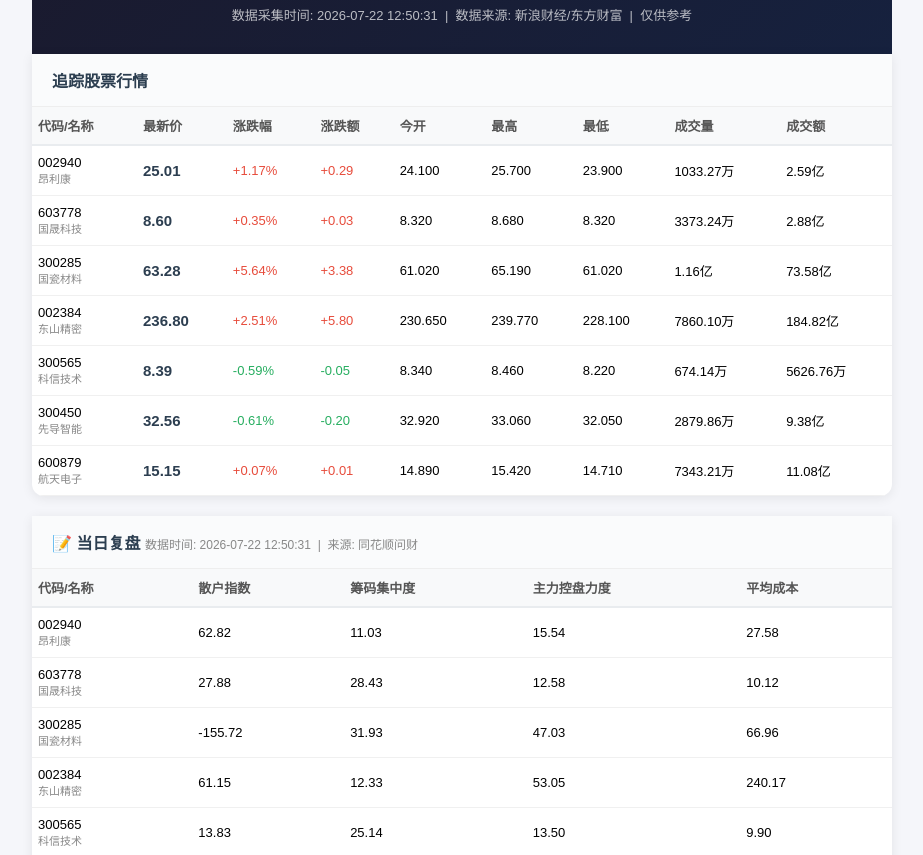
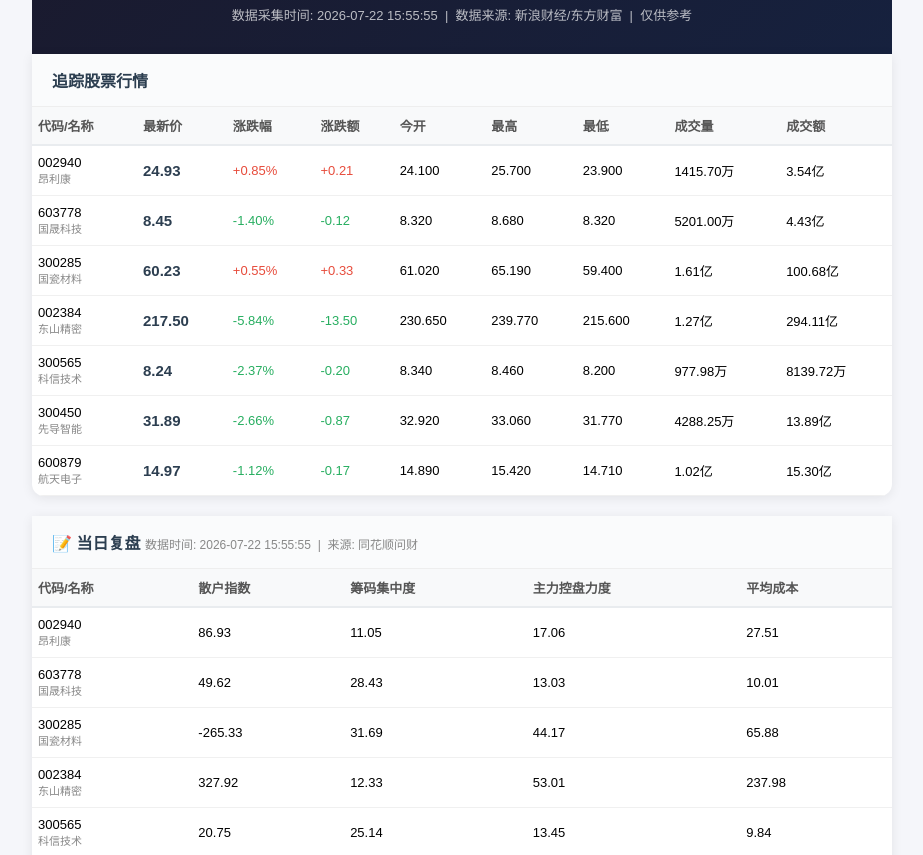
Before and after one commit to cyufeng063-ux/stock-monitor, a plain HTML site: page index.html in a window 1280 px wide. Shown: the part 96-951 px from the top of the page, without its empty margins (178-1101 px from the left). Drawn offline with Linux system fonts and the light colour scheme.

Commit message:
更新报告 2026-07-22 15:55

```diff
--- a/index.html
+++ b/index.html
@@ -22,7 +22,7 @@
 <div class="container">
   <div class="header">
     <h1>陈姝宝的A股信息收集</h1>
-    <p>数据采集时间: 2026-07-22 12:50:31 &nbsp;|&nbsp; 数据来源: 新浪财经/东方财富 &nbsp;|&nbsp; 仅供参考</p>
+    <p>数据采集时间: 2026-07-22 15:55:55 &nbsp;|&nbsp; 数据来源: 新浪财经/东方财富 &nbsp;|&nbsp; 仅供参考</p>
   </div>
 
         <div class="card">
@@ -33,139 +33,139 @@
 
             <tr id="row-002940">
               <td>002940<br><span style="color:#888;font-size:11px">昂利康</span></td>
-              <td id="price-002940" style="color:#2c3e50;font-weight:bold;font-size:15px">25.01</td>
-              <td id="chgpct-002940" style="color:#e74c3c">+1.17%</td>
-              <td id="chg-002940" style="color:#e74c3c">+0.29</td>
+              <td id="price-002940" style="color:#2c3e50;font-weight:bold;font-size:15px">24.93</td>
+              <td id="chgpct-002940" style="color:#e74c3c">+0.85%</td>
+              <td id="chg-002940" style="color:#e74c3c">+0.21</td>
               <td id="open-002940">24.100</td>
               <td id="high-002940">25.700</td>
               <td id="low-002940">23.900</td>
-              <td id="vol-002940">1033.27万</td>
-              <td id="amount-002940">2.59亿</td>
+              <td id="vol-002940">1415.70万</td>
+              <td id="amount-002940">3.54亿</td>
             </tr>
             <tr id="row-603778">
               <td>603778<br><span style="color:#888;font-size:11px">国晟科技</span></td>
-              <td id="price-603778" style="color:#2c3e50;font-weight:bold;font-size:15px">8.60</td>
-              <td id="chgpct-603778" style="color:#e74c3c">+0.35%</td>
-              <td id="chg-603778" style="color:#e74c3c">+0.03</td>
+              <td id="price-603778" style="color:#2c3e50;font-weight:bold;font-size:15px">8.45</td>
+              <td id="chgpct-603778" style="color:#27ae60">-1.40%</td>
+              <td id="chg-603778" style="color:#27ae60">-0.12</td>
               <td id="open-603778">8.320</td>
               <td id="high-603778">8.680</td>
               <td id="low-603778">8.320</td>
-              <td id="vol-603778">3373.24万</td>
-              <td id="amount-603778">2.88亿</td>
+              <td id="vol-603778">5201.00万</td>
+              <td id="amount-603778">4.43亿</td>
             </tr>
             <tr id="row-300285">
               <td>300285<br><span style="color:#888;font-size:11px">国瓷材料</span></td>
-              <td id="price-300285" style="color:#2c3e50;font-weight:bold;font-size:15px">63.28</td>
-              <td id="chgpct-300285" style="color:#e74c3c">+5.64%</td>
-              <td id="chg-300285" style="color:#e74c3c">+3.38</td>
+              <td id="price-300285" style="color:#2c3e50;font-weight:bold;font-size:15px">60.23</td>
+              <td id="chgpct-300285" style="color:#e74c3c">+0.55%</td>
+              <td id="chg-300285" style="color:#e74c3c">+0.33</td>
               <td id="open-300285">61.020</td>
               <td id="high-300285">65.190</td>
-              <td id="low-300285">61.020</td>
-              <td id="vol-300285">1.16亿</td>
-              <td id="amount-300285">73.58亿</td>
+              <td id="low-300285">59.400</td>
+              <td id="vol-300285">1.61亿</td>
+              <td id="amount-300285">100.68亿</td>
             </tr>
             <tr id="row-002384">
               <td>002384<br><span style="color:#888;font-size:11px">东山精密</span></td>
-              <td id="price-002384" style="color:#2c3e50;font-weight:bold;font-size:15px">236.80</td>
-              <td id="chgpct-002384" style="color:#e74c3c">+2.51%</td>
-              <td id="chg-002384" style="color:#e74c3c">+5.80</td>
+              <td id="price-002384" style="color:#2c3e50;font-weight:bold;font-size:15px">217.50</td>
+              <td id="chgpct-002384" style="color:#27ae60">-5.84%</td>
+              <td id="chg-002384" style="color:#27ae60">-13.50</td>
               <td id="open-002384">230.650</td>
               <td id="high-002384">239.770</td>
-              <td id="low-002384">228.100</td>
-              <td id="vol-002384">7860.10万</td>
-              <td id="amount-002384">184.82亿</td>
+              <td id="low-002384">215.600</td>
+              <td id="vol-002384">1.27亿</td>
+              <td id="amount-002384">294.11亿</td>
             </tr>
             <tr id="row-300565">
               <td>300565<br><span style="color:#888;font-size:11px">科信技术</span></td>
-              <td id="price-300565" style="color:#2c3e50;font-weight:bold;font-size:15px">8.39</td>
-              <td id="chgpct-300565" style="color:#27ae60">-0.59%</td>
-              <td id="chg-300565" style="color:#27ae60">-0.05</td>
+              <td id="price-300565" style="color:#2c3e50;font-weight:bold;font-size:15px">8.24</td>
+              <td id="chgpct-300565" style="color:#27ae60">-2.37%</td>
+              <td id="chg-300565" style="color:#27ae60">-0.20</td>
               <td id="open-300565">8.340</td>
               <td id="high-300565">8.460</td>
-              <td id="low-300565">8.220</td>
-              <td id="vol-300565">674.14万</td>
-              <td id="amount-300565">5626.76万</td>
+              <td id="low-300565">8.200</td>
+              <td id="vol-300565">977.98万</td>
+              <td id="amount-300565">8139.72万</td>
             </tr>
             <tr id="row-300450">
               <td>300450<br><span style="color:#888;font-size:11px">先导智能</span></td>
-              <td id="price-300450" style="color:#2c3e50;font-weight:bold;font-size:15px">32.56</td>
-              <td id="chgpct-300450" style="color:#27ae60">-0.61%</td>
-              <td id="chg-300450" style="color:#27ae60">-0.20</td>
+              <td id="price-300450" style="color:#2c3e50;font-weight:bold;font-size:15px">31.89</td>
+              <td id="chgpct-300450" style="color:#27ae60">-2.66%</td>
+              <td id="chg-300450" style="color:#27ae60">-0.87</td>
               <td id="open-300450">32.920</td>
               <td id="high-300450">33.060</td>
-              <td id="low-300450">32.050</td>
-              <td id="vol-300450">2879.86万</td>
-              <td id="amount-300450">9.38亿</td>
+              <td id="low-300450">31.770</td>
+              <td id="vol-300450">4288.25万</td>
+              <td id="amount-300450">13.89亿</td>
             </tr>
             <tr id="row-600879">
               <td>600879<br><span style="color:#888;font-size:11px">航天电子</span></td>
-              <td id="price-600879" style="color:#2c3e50;font-weight:bold;font-size:15px">15.15</td>
-              <td id="chgpct-600879" style="color:#e74c3c">+0.07%</td>
-              <td id="chg-600879" style="color:#e74c3c">+0.01</td>
+              <td id="price-600879" style="color:#2c3e50;font-weight:bold;font-size:15px">14.97</td>
+              <td id="chgpct-600879" style="color:#27ae60">-1.12%</td>
+              <td id="chg-600879" style="color:#27ae60">-0.17</td>
               <td id="open-600879">14.890</td>
               <td id="high-600879">15.420</td>
               <td id="low-600879">14.710</td>
-              <td id="vol-600879">7343.21万</td>
-              <td id="amount-600879">11.08亿</td>
+              <td id="vol-600879">1.02亿</td>
+              <td id="amount-600879">15.30亿</td>
             </tr>
         </table>
         </div>
     </div>
 
     <div class="card">
-    <div class="card-title">📝 当日复盘 <span style="font-size:12px;color:#888;font-weight:normal">数据时间: 2026-07-22 12:50:31 &nbsp;|&nbsp; 来源: 同花顺问财</span></div>
+    <div class="card-title">📝 当日复盘 <span style="font-size:12px;color:#888;font-weight:normal">数据时间: 2026-07-22 15:55:55 &nbsp;|&nbsp; 来源: 同花顺问财</span></div>
     <div style="overflow-x:auto">
     <table>
         <tr><th>代码/名称</th><th>散户指数</th><th>筹码集中度</th><th>主力控盘力度</th><th>平均成本</th></tr>
 
             <tr id="rev-row-002940">
               <td>002940<br><span style="color:#888;font-size:11px">昂利康</span></td>
-              <td id="rev-retail-002940">62.82</td>
-              <td id="rev-chip-002940">11.03</td>
-              <td id="rev-ctrl-002940">15.54</td>
-              <td id="rev-cost-002940">27.58</td>
+              <td id="rev-retail-002940">86.93</td>
+              <td id="rev-chip-002940">11.05</td>
+              <td id="rev-ctrl-002940">17.06</td>
+              <td id="rev-cost-002940">27.51</td>
             </tr>
             <tr id="rev-row-603778">
               <td>603778<br><span style="color:#888;font-size:11px">国晟科技</span></td>
-              <td id="rev-retail-603778">27.88</td>
+              <td id="rev-retail-603778">49.62</td>
               <td id="rev-chip-603778">28.43</td>
-              <td id="rev-ctrl-603778">12.58</td>
-              <td id="rev-cost-603778">10.12</td>
+              <td id="rev-ctrl-603778">13.03</td>
+              <td id="rev-cost-603778">10.01</td>
             </tr>
             <tr id="rev-row-300285">
               <td>300285<br><span style="color:#888;font-size:11px">国瓷材料</span></td>
-              <td id="rev-retail-300285">-155.72</td>
-              <td id="rev-chip-300285">31.93</td>
-              <td id="rev-ctrl-300285">47.03</td>
-              <td id="rev-cost-300285">66.96</td>
+              <td id="rev-retail-300285">-265.33</td>
+              <td id="rev-chip-300285">31.69</td>
+              <td id="rev-ctrl-300285">44.17</td>
+              <td id="rev-cost-300285">65.88</td>
             </tr>
             <tr id="rev-row-002384">
               <td>002384<br><span style="color:#888;font-size:11px">东山精密</span></td>
-              <td id="rev-retail-002384">61.15</td>
+              <td id="rev-retail-002384">327.92</td>
               <td id="rev-chip-002384">12.33</td>
-              <td id="rev-ctrl-002384">53.05</td>
-              <td id="rev-cost-002384">240.17</td>
+              <td id="rev-ctrl-002384">53.01</td>
+              <td id="rev-cost-002384">237.98</td>
             </tr>
             <tr id="rev-row-300565">
               <td>300565<br><span style="color:#888;font-size:11px">科信技术</span></td>
-              <td id="rev-retail-300565">13.83</td>
+              <td id="rev-retail-300565">20.75</td>
               <td id="rev-chip-300565">25.14</td>
-              <td id="rev-ctrl-300565">13.50</td>
-              <td id="rev-cost-300565">9.90</td>
+              <td id="rev-ctrl-300565">13.45</td>
+              <td id="rev-cost-300565">9.84</td>
             </tr>
             <tr id="rev-row-300450">
               <td>300450<br><span style="color:#888;font-size:11px">先导智能</span></td>
-              <td id="rev-retail-300450">76.25</td>
+              <td id="rev-retail-300450">74.45</td>
               <td id="rev-chip-300450">27.37</td>
-              <td id="rev-ctrl-300450">39.02</td>
-              <td id="rev-cost-300450">42.55</td>
+              <td id="rev-ctrl-300450">34.91</td>
+              <td id="rev-cost-300450">42.32</td>
             </tr>
             <tr id="rev-row-600879">
               <td>600879<br><span style="color:#888;font-size:11px">航天电子</span></td>
-              <td id="rev-retail-600879">13.03</td>
-              <td id="rev-chip-600879">22.29</td>
-              <td id="rev-ctrl-600879">21.53</td>
-              <td id="rev-cost-600879">20.57</td>
+              <td id="rev-retail-600879">24.50</td>
+              <td id="rev-chip-600879">22.41</td>
+              <td id="rev-ctrl-600879">20.48</td>
+              <td id="rev-cost-600879">20.46</td>
             </tr>    </table>
     </div>
     </div>
@@ -258,17 +258,12 @@ function closeExpModal(){document.getElementById('expModal').style.display='none
             </li><li style="color:#888;font-size:11px;font-weight:bold;padding-top:10px;border-bottom:none">⏰ 2026-07-17 19:28:12</li>
             <li>
               <span class="tag">300450</span>
-              <a href="https://data.eastmoney.com/notices/detail/300450/AN202607171827062333.html" target="_blank" style="color:#2c3e50;text-decoration:none" onmouseover="this.style.textDecoration='underline'" onmouseout="this.style.textDecoration='none'">先导智能:关于公司2024年限制性股票激励计划第二个归属期归属条件成就的公告</a>
-
-            </li>
-            <li>
-              <span class="tag">300450</span>
               <a href="https://data.eastmoney.com/notices/detail/300450/AN202607171827062330.html" target="_blank" style="color:#2c3e50;text-decoration:none" onmouseover="this.style.textDecoration='underline'" onmouseout="this.style.textDecoration='none'">先导智能:关于作废部分已授予尚未归属的限制性股票的公告</a>
 
             </li>
             <li>
               <span class="tag">300450</span>
-              <a href="https://data.eastmoney.com/notices/detail/300450/AN202607171827062329.html" target="_blank" style="color:#2c3e50;text-decoration:none" onmouseover="this.style.textDecoration='underline'" onmouseout="this.style.textDecoration='none'">先导智能:上海市锦天城律师事务所关于无锡先导智能装备股份有限公司2023年限制性股票激励计划部分限制性股票作废事项的法律意见书</a>
+              <a href="https://data.eastmoney.com/notices/detail/300450/AN202607171827062333.html" target="_blank" style="color:#2c3e50;text-decoration:none" onmouseover="this.style.textDecoration='underline'" onmouseout="this.style.textDecoration='none'">先导智能:关于公司2024年限制性股票激励计划第二个归属期归属条件成就的公告</a>
 
             </li>
             <li>
@@ -283,6 +278,11 @@ function closeExpModal(){document.getElementById('expModal').style.display='none
             </li>
             <li>
               <span class="tag">300450</span>
+              <a href="https://data.eastmoney.com/notices/detail/300450/AN202607171827062329.html" target="_blank" style="color:#2c3e50;text-decoration:none" onmouseover="this.style.textDecoration='underline'" onmouseout="this.style.textDecoration='none'">先导智能:上海市锦天城律师事务所关于无锡先导智能装备股份有限公司2023年限制性股票激励计划部分限制性股票作废事项的法律意见书</a>
+
+            </li>
+            <li>
+              <span class="tag">300450</span>
               <a href="https://data.eastmoney.com/notices/detail/300450/AN202607171827062271.html" target="_blank" style="color:#2c3e50;text-decoration:none" onmouseover="this.style.textDecoration='underline'" onmouseout="this.style.textDecoration='none'">先导智能:关于变更财务总监的公告</a>
 
             </li>
@@ -293,12 +293,12 @@ function closeExpModal(){document.getElementById('expModal').style.display='none
             </li><li style="color:#888;font-size:11px;font-weight:bold;padding-top:10px;border-bottom:none">⏰ 2026-07-17 17:57:22</li>
             <li>
               <span class="tag">603778</span>
-              <a href="https://data.eastmoney.com/notices/detail/603778/AN202607171827059732.html" target="_blank" style="color:#2c3e50;text-decoration:none" onmouseover="this.style.textDecoration='underline'" onmouseout="this.style.textDecoration='none'">国晟科技:中审众环会计师事务所(特殊普通合伙)关于国晟世安科技股份有限公司2025年年度报告的信息披露监管问询函的回复</a>
+              <a href="https://data.eastmoney.com/notices/detail/603778/AN202607171827059733.html" target="_blank" style="color:#2c3e50;text-decoration:none" onmouseover="this.style.textDecoration='underline'" onmouseout="this.style.textDecoration='none'">国晟科技:关于2025年年度报告的信息披露监管问询函的回复公告</a>
 
             </li>
             <li>
               <span class="tag">603778</span>
-              <a href="https://data.eastmoney.com/notices/detail/603778/AN202607171827059733.html" target="_blank" style="color:#2c3e50;text-decoration:none" onmouseover="this.style.textDecoration='underline'" onmouseout="this.style.textDecoration='none'">国晟科技:关于2025年年度报告的信息披露监管问询函的回复公告</a>
+              <a href="https://data.eastmoney.com/notices/detail/603778/AN202607171827059732.html" target="_blank" style="color:#2c3e50;text-decoration:none" onmouseover="this.style.textDecoration='underline'" onmouseout="this.style.textDecoration='none'">国晟科技:中审众环会计师事务所(特殊普通合伙)关于国晟世安科技股份有限公司2025年年度报告的信息披露监管问询函的回复</a>
 
             </li><li style="color:#888;font-size:11px;font-weight:bold;padding-top:10px;border-bottom:none">⏰ 2026-07-16 17:07:06</li>
             <li>
@@ -343,12 +343,12 @@ function closeExpModal(){document.getElementById('expModal').style.display='none
             </li>
             <li>
               <span class="tag">002940</span>
-              <a href="https://data.eastmoney.com/notices/detail/002940/AN202607081826820579.html" target="_blank" style="color:#2c3e50;text-decoration:none" onmouseover="this.style.textDecoration='underline'" onmouseout="this.style.textDecoration='none'">昂利康:关于向特定对象发行股票提交募集说明书(注册稿)等申请文件的提示性公告</a>
+              <a href="https://data.eastmoney.com/notices/detail/002940/AN202607081826820597.html" target="_blank" style="color:#2c3e50;text-decoration:none" onmouseover="this.style.textDecoration='underline'" onmouseout="this.style.textDecoration='none'">昂利康:东方证券股份有限公司关于浙江昂利康制药股份有限公司2025年度向特定对象发行A股股票之上市保荐书</a>
 
             </li>
             <li>
               <span class="tag">002940</span>
-              <a href="https://data.eastmoney.com/notices/detail/002940/AN202607081826820597.html" target="_blank" style="color:#2c3e50;text-decoration:none" onmouseover="this.style.textDecoration='underline'" onmouseout="this.style.textDecoration='none'">昂利康:东方证券股份有限公司关于浙江昂利康制药股份有限公司2025年度向特定对象发行A股股票之上市保荐书</a>
+              <a href="https://data.eastmoney.com/notices/detail/002940/AN202607081826820579.html" target="_blank" style="color:#2c3e50;text-decoration:none" onmouseover="this.style.textDecoration='underline'" onmouseout="this.style.textDecoration='none'">昂利康:关于向特定对象发行股票提交募集说明书(注册稿)等申请文件的提示性公告</a>
 
             </li><li style="color:#888;font-size:11px;font-weight:bold;padding-top:10px;border-bottom:none">⏰ 2026-07-08 17:18:29</li>
             <li>
@@ -378,12 +378,12 @@ function closeExpModal(){document.getElementById('expModal').style.display='none
             </li><li style="color:#888;font-size:11px;font-weight:bold;padding-top:10px;border-bottom:none">⏰ 2026-07-02 17:24:12</li>
             <li>
               <span class="tag">300285</span>
-              <a href="https://data.eastmoney.com/notices/detail/300285/AN202607021826662904.html" target="_blank" style="color:#2c3e50;text-decoration:none" onmouseover="this.style.textDecoration='underline'" onmouseout="this.style.textDecoration='none'">国瓷材料:关于回购公司股份的进展公告</a>
+              <a href="https://data.eastmoney.com/notices/detail/300285/AN202607021826662902.html" target="_blank" style="color:#2c3e50;text-decoration:none" onmouseover="this.style.textDecoration='underline'" onmouseout="this.style.textDecoration='none'">国瓷材料:关于公司第一大股东、实际控制人股权新质押及解除质押的公告</a>
 
             </li>
             <li>
               <span class="tag">300285</span>
-              <a href="https://data.eastmoney.com/notices/detail/300285/AN202607021826662902.html" target="_blank" style="color:#2c3e50;text-decoration:none" onmouseover="this.style.textDecoration='underline'" onmouseout="this.style.textDecoration='none'">国瓷材料:关于公司第一大股东、实际控制人股权新质押及解除质押的公告</a>
+              <a href="https://data.eastmoney.com/notices/detail/300285/AN202607021826662904.html" target="_blank" style="color:#2c3e50;text-decoration:none" onmouseover="this.style.textDecoration='underline'" onmouseout="this.style.textDecoration='none'">国瓷材料:关于回购公司股份的进展公告</a>
 
             </li><li style="color:#888;font-size:11px;font-weight:bold;padding-top:10px;border-bottom:none">⏰ 2026-07-01 20:18:10</li>
             <li>
@@ -463,12 +463,12 @@ function closeExpModal(){document.getElementById('expModal').style.display='none
             </li>
             <li>
               <span class="tag">600879</span>
-              <a href="https://data.eastmoney.com/notices/detail/600879/AN202606171823632884.html" target="_blank" style="color:#2c3e50;text-decoration:none" onmouseover="this.style.textDecoration='underline'" onmouseout="this.style.textDecoration='none'">航天电子:陕西航天时代导航设备有限公司惯性导航机械式平台资产评估报告</a>
+              <a href="https://data.eastmoney.com/notices/detail/600879/AN202606171823632885.html" target="_blank" style="color:#2c3e50;text-decoration:none" onmouseover="this.style.textDecoration='underline'" onmouseout="this.style.textDecoration='none'">航天电子:航天时代电子技术股份有限公司关于公司董事会完成换届选举暨聘任高级管理人员及证券事务代表的公告</a>
 
             </li>
             <li>
               <span class="tag">600879</span>
-              <a href="https://data.eastmoney.com/notices/detail/600879/AN202606171823632885.html" target="_blank" style="color:#2c3e50;text-decoration:none" onmouseover="this.style.textDecoration='underline'" onmouseout="this.style.textDecoration='none'">航天电子:航天时代电子技术股份有限公司关于公司董事会完成换届选举暨聘任高级管理人员及证券事务代表的公告</a>
+              <a href="https://data.eastmoney.com/notices/detail/600879/AN202606171823632884.html" target="_blank" style="color:#2c3e50;text-decoration:none" onmouseover="this.style.textDecoration='underline'" onmouseout="this.style.textDecoration='none'">航天电子:陕西航天时代导航设备有限公司惯性导航机械式平台资产评估报告</a>
 
             </li><li style="color:#888;font-size:11px;font-weight:bold;padding-top:10px;border-bottom:none">⏰ 2026-06-16 19:03:12</li>
             <li>
@@ -488,11 +488,6 @@ function closeExpModal(){document.getElementById('expModal').style.display='none
             </li>
             <li>
               <span class="tag">300285</span>
-              <a href="https://data.eastmoney.com/notices/detail/300285/AN202606151823571006.html" target="_blank" style="color:#2c3e50;text-decoration:none" onmouseover="this.style.textDecoration='underline'" onmouseout="this.style.textDecoration='none'">国瓷材料:第六届董事会第十三次会议决议公告</a>
-
-            </li>
-            <li>
-              <span class="tag">300285</span>
               <a href="https://data.eastmoney.com/notices/detail/300285/AN202606151823571008.html" target="_blank" style="color:#2c3e50;text-decoration:none" onmouseover="this.style.textDecoration='underline'" onmouseout="this.style.textDecoration='none'">国瓷材料:关于公司下属全资公司向银行申请SDI项目借款暨公司为其借款及套期保值保证金提供担保的公告</a>
 
             </li>
@@ -504,6 +499,11 @@ function closeExpModal(){document.getElementById('expModal').style.display='none
             <li>
               <span class="tag">300285</span>
               <a href="https://data.eastmoney.com/notices/detail/300285/AN202606151823571000.html" target="_blank" style="color:#2c3e50;text-decoration:none" onmouseover="this.style.textDecoration='underline'" onmouseout="this.style.textDecoration='none'">国瓷材料:董事会薪酬与考核委员会关于2025年年度权益分派实施后调整2026年限制性股票激励计划授予价格的核查意见</a>
+
+            </li>
+            <li>
+              <span class="tag">300285</span>
+              <a href="https://data.eastmoney.com/notices/detail/300285/AN202606151823571006.html" target="_blank" style="color:#2c3e50;text-decoration:none" onmouseover="this.style.textDecoration='underline'" onmouseout="this.style.textDecoration='none'">国瓷材料:第六届董事会第十三次会议决议公告</a>
 
             </li><li style="color:#888;font-size:11px;font-weight:bold;padding-top:10px;border-bottom:none">⏰ 2026-06-04 18:33:14</li>
             <li>
@@ -548,26 +548,26 @@ function closeExpModal(){document.getElementById('expModal').style.display='none
             </li>
             <li>
               <span class="tag">300565</span>
-              <a href="https://data.eastmoney.com/notices/detail/300565/AN202604231821513068.html" target="_blank" style="color:#2c3e50;text-decoration:none" onmouseover="this.style.textDecoration='underline'" onmouseout="this.style.textDecoration='none'">科信技术:关于修订部分治理制度的公告</a>
+              <a href="https://data.eastmoney.com/notices/detail/300565/AN202604231821513001.html" target="_blank" style="color:#2c3e50;text-decoration:none" onmouseover="this.style.textDecoration='underline'" onmouseout="this.style.textDecoration='none'">科信技术:2025年度独立董事述职报告(谭岳奇)</a>
 
             </li>
             <li>
               <span class="tag">300565</span>
-              <a href="https://data.eastmoney.com/notices/detail/300565/AN202604231821513001.html" target="_blank" style="color:#2c3e50;text-decoration:none" onmouseover="this.style.textDecoration='underline'" onmouseout="this.style.textDecoration='none'">科信技术:2025年度独立董事述职报告(谭岳奇)</a>
+              <a href="https://data.eastmoney.com/notices/detail/300565/AN202604231821513068.html" target="_blank" style="color:#2c3e50;text-decoration:none" onmouseover="this.style.textDecoration='underline'" onmouseout="this.style.textDecoration='none'">科信技术:关于修订部分治理制度的公告</a>
 
             </li></ul>
   </div>
 
   <div class="refresh-bar">
     <span>行情实时更新 &nbsp;|&nbsp; 整页刷新: <span id="timer">300</span>秒</span>
-    <span style="float:right">数据采集: 2026-07-22 12:50:31</span>
+    <span style="float:right">数据采集: 2026-07-22 15:55:55</span>
   </div>
 
   <div class="disclaimer">
     本页面为自动化数据采集结果，仅收集公开市场信息<br>
     不构成任何投资建议，请独立判断与决策<br>
     数据可能存在延迟，以交易所官方数据为准<br>
-    <span style="color:#bbb">v172 | 部署时间: 2026-07-21 11:41:56</span>
+    <span style="color:#bbb">v173 | 部署时间: 2026-07-22 04:50:31</span>
   </div>
 </div>
 <script>
```
Also changed, not shown: expiration.html (+1 -1 lines).
